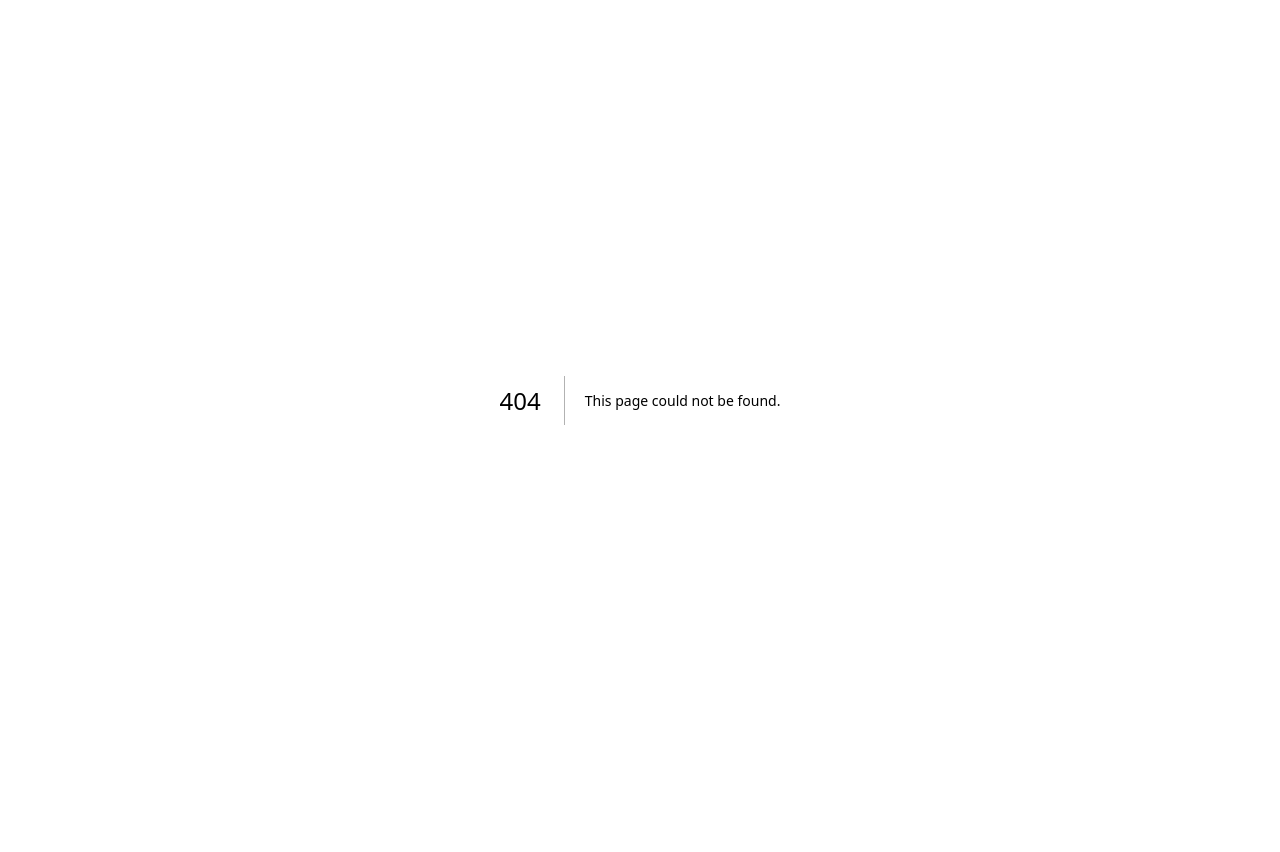
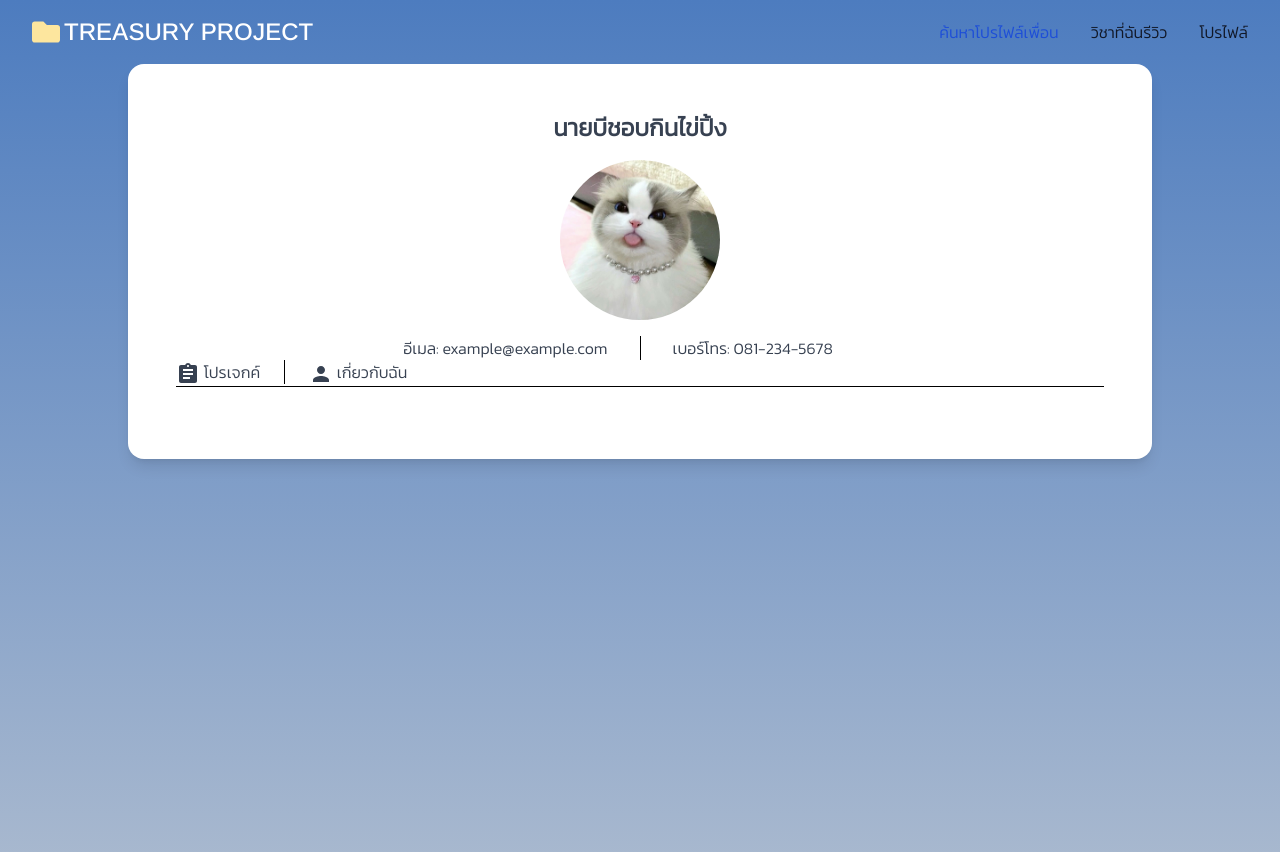
Before and after one commit to JetsadaPun/portfolio-treasury, a Next.js app: page /profile in a window 1280 px wide. Before the commit this address had no page. Shown: the top 852 px of the page. Before the commit the page ends 800 px from the top, so only its background shows below. Built offline with nearby package versions, Linux system fonts and the light colour scheme.

Commit message:
update navigation bar and profile page

```diff
--- a/src/app/(root)/(user)/posts/[code]/page.tsx
+++ b/src/app/(root)/(user)/posts/[code]/page.tsx
@@ -17,9 +17,11 @@ const Page = () => {
   const params = useParams();
   const router = useRouter();
   const { code } = params;
+
   const handleGoHome = () => {
     router.push("/home");
   };
+
   const subjects = [
     {
       code: "01418496 - 65",
--- /dev/null
+++ b/src/app/(root)/(user)/profile/layout.tsx
@@ -0,0 +1,16 @@
+import React from "react";
+
+import Nav from "@/app/components/nav";
+
+export default function RootLayout({
+  children,
+}: Readonly<{
+  children: React.ReactNode;
+}>) {
+  return (
+    <div className="bg-gradient-to-b from-[#4D7CBF] to-[#AFBDD0] min-h-screen text-white relative">
+      <div><Nav/></div>
+      <main className="py-16">{children}</main>
+    </div>
+  );
+}
--- /dev/null
+++ b/src/app/(root)/(user)/profile/page.tsx
@@ -0,0 +1,58 @@
+"use client";
+import React from "react";
+import { Kanit } from "next/font/google";
+import PersonIcon from "@mui/icons-material/Person";
+import AssignmentIcon from "@mui/icons-material/Assignment";
+import Aboutme from "@/app/components/aboutme";
+
+const kanit = Kanit({
+  subsets: ["thai", "latin"],
+  weight: "300",
+});
+const page = () => {
+  return (
+    <div
+      className={`${kanit.className} min-h-screen flex items-start justify-center`}
+    >
+      <div className="bg-[#FFFFFF] rounded-2xl mx-32 p-12 shadow-lg flex flex-col items-center w-screen h-full">
+        {/* เพิ่มความกว้างของกรอบสีขาว */}
+        <div className="mb-4 text-2xl font-semibold text-gray-700">
+          นายบีชอบกินไข่ปิ้ง
+        </div>
+
+        <div className="mb-4">
+          <img
+            src="catprofile.jpg"
+            alt="profile"
+            className="w-40 h-40 rounded-full object-cover"
+          />
+        </div>
+
+        <div className="flex items-center text-center gap-4 w-full">
+          <div className="text-gray-700 flex-1 text-right">
+            อีเมล: example@example.com
+          </div>
+          <div className="mx-4 w-[1px] h-6 bg-black"></div>
+          <div className="text-gray-700 flex-1 text-left">
+            เบอร์โทร: 081-234-5678
+          </div>
+        </div>
+        <div className="flex items-start gap-4 w-full">
+          <div className="text-gray-700">
+            <AssignmentIcon /> โปรเจกค์
+          </div>
+          <div className="mx-2 w-[1px] h-6 bg-black"></div>
+          <div className="text-gray-700 ">
+            <PersonIcon /> เกี่ยวกับฉัน
+          </div>
+        </div>
+        <div className="w-full h-[1px] bg-black "></div>
+        <div>
+          <Aboutme/>
+        </div>
+      </div>
+    </div>
+  );
+};
+
+export default page;
--- /dev/null
+++ b/src/app/components/aboutme.tsx
@@ -0,0 +1,9 @@
+import React from 'react'
+
+const Aboutme = () => {
+  return (
+    <div>about me</div>
+  )
+}
+
+export default Aboutme
--- a/src/app/components/nav.tsx
+++ b/src/app/components/nav.tsx
@@ -1,7 +1,9 @@
+"use client";
 import React from "react";
 import { FaFolder } from "react-icons/fa";
 import { Arimo } from "next/font/google";
 import { Kanit } from "next/font/google";
+import { useRouter } from "next/navigation";
 
 const arimo = Arimo({
   subsets: ["latin"],
@@ -14,13 +16,19 @@ const kanit = Kanit({
 });
 
 const Nav = () => {
+  const router = useRouter();
+
+  const handlehomepage = () => {
+    router.push(`/home`);
+  };
+
   return (
     <>
       <nav className="bg-transparent absolute top-0 left-0 w-full z-10">
         <div className="max-w-screen flex flex-wrap items-center justify-between mx-auto py-4 px-8">
           <span
             className={`${arimo.className} self-center text-2xl whitespace-nowrap dark:text-white flex items-center`}
-          >
+          onClick={handlehomepage}>
             <FaFolder
               style={{ fontSize: 28, color: "#FDE69E", marginRight: "4px" }}
             />
@@ -60,7 +68,7 @@ const Nav = () => {
                   className="block py-2 px-3 text-white bg-blue-700 rounded md:bg-transparent md:text-blue-700 md:p-0 dark:text-white md:dark:text-black"
                   aria-current="page"
                 >
-                  หน้าแรก
+                  ค้นหาโปรไฟล์เพื่อน
                 </a>
               </li>
               <li>
@@ -73,7 +81,7 @@ const Nav = () => {
               </li>
               <li>
                 <a
-                  href="#"
+                  href="/profile"
                   className="block py-2 px-3 text-gray-900 rounded hover:bg-gray-100 md:hover:bg-transparent md:border-0 md:hover:text-blue-700 md:p-0 dark:text-white md:dark:hover:text-black dark:hover:bg-gray-700 dark:hover:text-white md:dark:hover:bg-transparent"
                 >
                   โปรไฟล์
--- /dev/null
+++ b/src/app/components/project.tsx
@@ -0,0 +1,9 @@
+import React from 'react'
+
+const Project = () => {
+  return (
+    <div>project</div>
+  )
+}
+
+export default Project
--- a/src/app/page.tsx
+++ b/src/app/page.tsx
@@ -1,9 +1,13 @@
-import Image from "next/image";
+"use client";
+import { useRouter } from "next/navigation";
+import { useEffect } from "react";
 
 export default function Home() {
-  return (
-    <div className="grid grid-rows-[20px_1fr_20px] items-center justify-items-center min-h-screen p-8 pb-20 gap-16 sm:p-20 font-[family-name:var(--font-geist-sans)]">
-      Hello
-    </div>
-  );
+  const router = useRouter();
+
+  useEffect(() => {
+    router.push("/home");
+  }, [router]);
+
+  return null;
 }
```
Also changed, not shown: public/catprofile.jpg (added).
